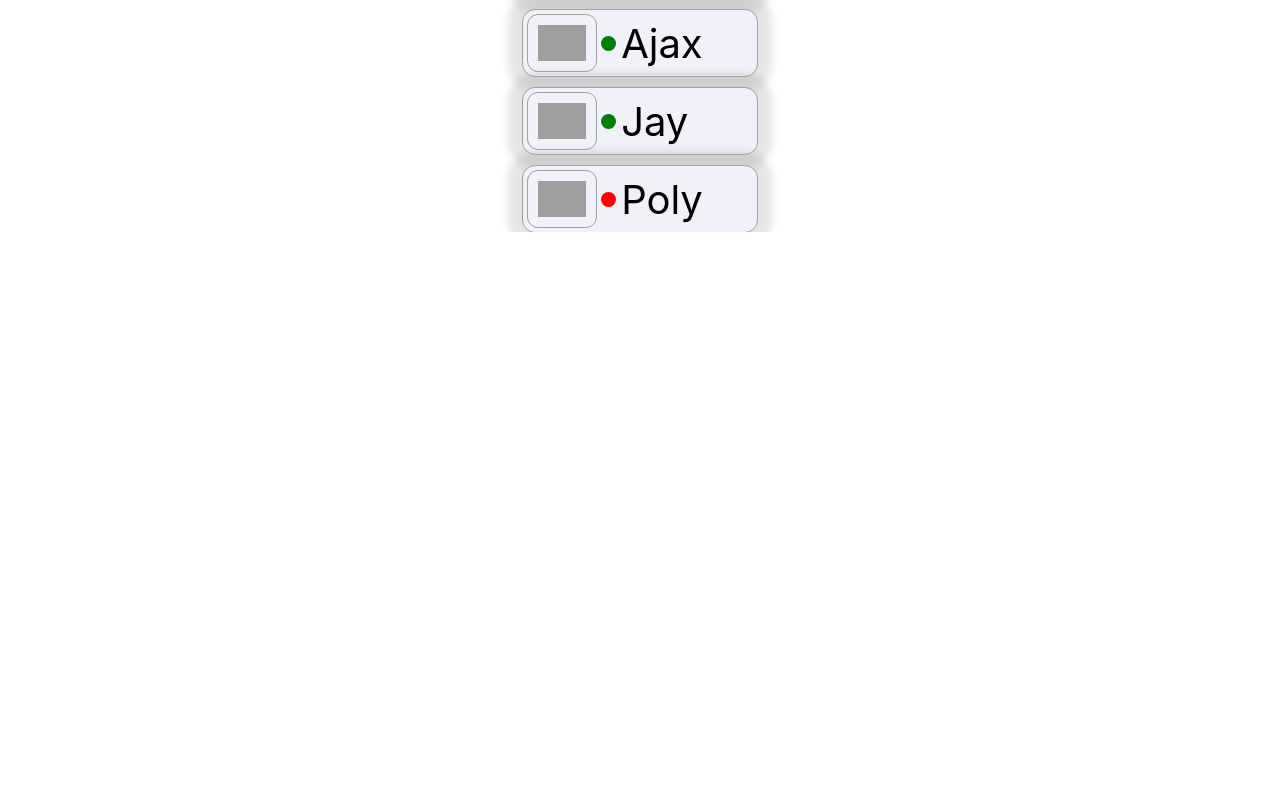
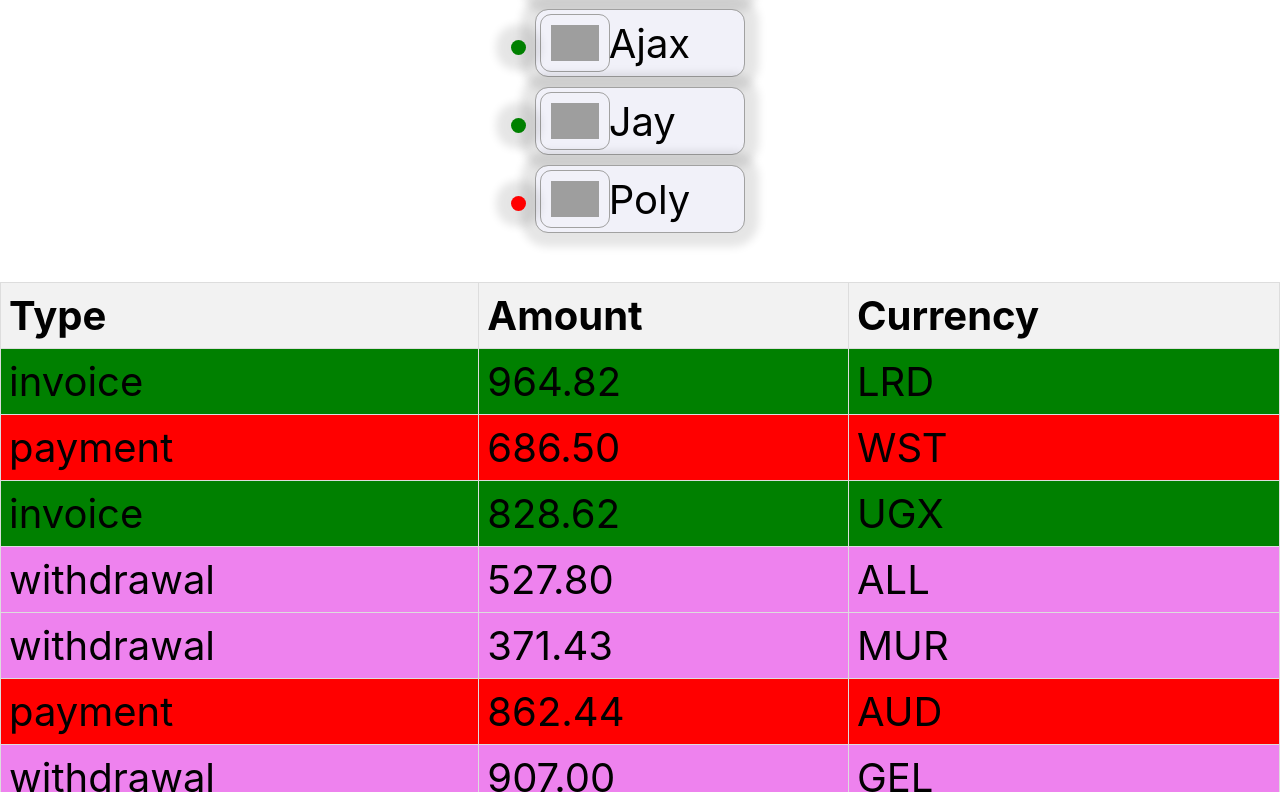
Before and after one commit to ZemMark/goit-react-hw-01-components, a React (Create React App) app: page / in a window 1280 px wide. Shown: the part 848-1640 px from the top of the page. Before the commit the page ends 1080 px from the top, so only its background shows below. Built offline with nearby package versions, Linux system fonts and the light colour scheme; grey boxes are pictures that could not be loaded.

Commit message:
task 4 is done

```diff
--- a/src/components/App.jsx
+++ b/src/components/App.jsx
@@ -2,10 +2,12 @@
 import userData from '../data/user.json'
 import statsData from '../data/data.json'
 import friends from '../data/friends.json'
+import transactions from '../data/transactions.json'
 // import statisticData from '../data/data.json'
 import PropTypes from 'prop-types'
 import Statistics from './Statistics/Statistics'
 import FriendList from './FriendsList/FriendsList'
+import Table from './TransactionsTable/Table'
 
 export const App = () => {
   return (
@@ -40,6 +42,12 @@
       <div>
         <FriendList friends={friends}></FriendList>
       </div>
+      <div style={{
+    width: '100%',
+    margin: '50px 0',
+}}>
+        <Table data={transactions} ></Table>
+      </div>
       </div>
   );
   //
--- a/src/components/FriendsList/FriendsList.styled.jsx
+++ b/src/components/FriendsList/FriendsList.styled.jsx
@@ -10,6 +10,8 @@
     border-radius: 12px;
     background-color: #f1f1f9;
   box-shadow: 0px 0px 9px 15px rgba(0,0,0,0.1);
+
+  position: relative;
 
 
   }
@@ -26,6 +28,10 @@
 `
 
 export const Indicator = styled.span`
+ position: absolute;
+    top: 30px;
+    left: -30px;
+    box-shadow: 0px 0px 9px 15px rgba(0,0,0,0.1);
     width: 15px;
     height: 15px;
     display: block;
@@ -33,5 +39,4 @@
         margin-right: 5px;
         margin-left: 5px;
     background-color: ${(props) => props.isOnline ? 'green' : 'red'}
-    // margin-right: 5px;
 `
--- /dev/null
+++ b/src/components/TransactionsTable/Table.js
@@ -0,0 +1,29 @@
+import TableRow from './TableRow';
+import { Table } from './Table.styled';
+export function TransactionsTable({ data }) {
+  console.log(data);
+  return (
+    <Table>
+      <thead>
+        <tr>
+          <th>Type</th>
+          <th>Amount</th>
+          <th>Currency</th>
+        </tr>
+      </thead>
+      <tbody>
+        {data.map(({ id, type, currency, amount }) => (
+          <TableRow
+            key={id}
+            id={id}
+            currency={currency}
+            type={type}
+            amount={amount}
+          ></TableRow>
+        ))}
+      </tbody>
+    </Table>
+  );
+}
+
+export default TransactionsTable;
--- /dev/null
+++ b/src/components/TransactionsTable/Table.styled.jsx
@@ -0,0 +1,25 @@
+import styled from "styled-components";
+export const Table = styled.table`
+  border-collapse: collapse;
+  width: 100%;
+
+  th {
+  background-color: #f2f2f2;
+  border: 1px solid #ddd;
+  padding: 8px;
+  text-align: left;
+  }
+
+tr{
+  &:nth-child(even) {
+    background-color: #f2f2f2;
+  }
+
+}
+
+td{
+
+  border: 1px solid #ddd;
+  padding: 8px;
+}
+`
--- /dev/null
+++ b/src/components/TransactionsTable/TableRow.js
@@ -0,0 +1,33 @@
+import PropTypes from 'prop-types';
+export function TableRow({ id, type, amount, currency }) {
+  const getColorOfRow = () => {
+    switch (type) {
+      case 'invoice':
+        return 'green';
+      case 'payment':
+        return 'red';
+      case 'withdrawal':
+        return 'violet';
+      case 'deposit':
+        return 'orange';
+
+      default:
+        return 'red';
+    }
+  };
+
+  return (
+    <tr style={{ backgroundColor: getColorOfRow() }}>
+      <td>{type}</td>
+      <td>{amount}</td>
+      <td>{currency}</td>
+    </tr>
+  );
+}
+TableRow.propTypes = {
+  currency: PropTypes.string.isRequired,
+  id: PropTypes.string.isRequired,
+  type: PropTypes.string.isRequired,
+  amount: PropTypes.string.isRequired,
+};
+export default TableRow;
--- /dev/null
+++ b/src/data/transactions.json
@@ -0,0 +1,122 @@
+[
+  {
+    "id": "1e0700a2-5183-4291-85cc-2065a036a683",
+    "type": "invoice",
+    "amount": "964.82",
+    "currency": "LRD"
+  },
+  {
+    "id": "a30f821b-4d25-4ff0-abdd-e340b3f0dd2b",
+    "type": "payment",
+    "amount": "686.50",
+    "currency": "WST"
+  },
+  {
+    "id": "44dca67a-8e5a-4798-bf8e-b15efd4e1abd",
+    "type": "invoice",
+    "amount": "828.62",
+    "currency": "UGX"
+  },
+  {
+    "id": "ea8ed3dc-2b68-4a53-905a-53ecb0adef33",
+    "type": "withdrawal",
+    "amount": "527.80",
+    "currency": "ALL"
+  },
+  {
+    "id": "ea76146a-0b00-4b80-bc02-a8c822176712",
+    "type": "withdrawal",
+    "amount": "371.43",
+    "currency": "MUR"
+  },
+  {
+    "id": "63ca02f9-d637-46b5-9237-f3b24425e029",
+    "type": "payment",
+    "amount": "862.44",
+    "currency": "AUD"
+  },
+  {
+    "id": "ed0263e8-59a5-4bf1-87e0-2bb88e53dc34",
+    "type": "withdrawal",
+    "amount": "907.00",
+    "currency": "GEL"
+  },
+  {
+    "id": "6013bad0-750c-4691-8bc2-d8f2b43969c4",
+    "type": "withdrawal",
+    "amount": "352.52",
+    "currency": "UGX"
+  },
+  {
+    "id": "252c7be4-8b06-4fa7-8d42-61fb835b70d5",
+    "type": "payment",
+    "amount": "388.98",
+    "currency": "TOP"
+  },
+  {
+    "id": "4eaab41b-b967-40ac-82ed-85fc66f646f1",
+    "type": "deposit",
+    "amount": "103.10",
+    "currency": "BWP"
+  },
+  {
+    "id": "9648a350-8469-42d5-8bf3-18090de5fe67",
+    "type": "withdrawal",
+    "amount": "322.32",
+    "currency": "MRO"
+  },
+  {
+    "id": "9c5c25fb-1a95-4b2f-8d1f-4c4426d677cc",
+    "type": "invoice",
+    "amount": "14.79",
+    "currency": "PYG"
+  },
+  {
+    "id": "43ef232c-80e9-4d6f-b48a-b22405620de3",
+    "type": "payment",
+    "amount": "904.86",
+    "currency": "CHF"
+  },
+  {
+    "id": "5161682e-e620-4019-ab0a-24ceb10fbd20",
+    "type": "withdrawal",
+    "amount": "307.08",
+    "currency": "NOK"
+  },
+  {
+    "id": "7b119d71-42e6-4c42-a141-6818b07bb9ff",
+    "type": "invoice",
+    "amount": "275.07",
+    "currency": "AWG"
+  },
+  {
+    "id": "a4f65722-65c4-4c28-b1f4-b8ed988bb205",
+    "type": "deposit",
+    "amount": "213.10",
+    "currency": "STD"
+  },
+  {
+    "id": "c6e5784b-0ca3-48d6-86e5-b5128af5a523",
+    "type": "invoice",
+    "amount": "116.11",
+    "currency": "CUP CUC"
+  },
+  {
+    "id": "c9ebed6a-3a02-4b49-ac0d-0534b51f2bfd",
+    "type": "invoice",
+    "amount": "878.67",
+    "currency": "HKD"
+  },
+  {
+    "id": "a4a98b0e-b22c-438b-9f83-de2df52110c8",
+    "type": "invoice",
+    "amount": "725.03",
+    "currency": "UYU UYI"
+  },
+  {
+    "id": "b39bfa7a-0166-4c47-94d6-87d20590f746",
+    "type": "payment",
+    "amount": "405.45",
+    "currency": "MDL"
+  }
+]
```
